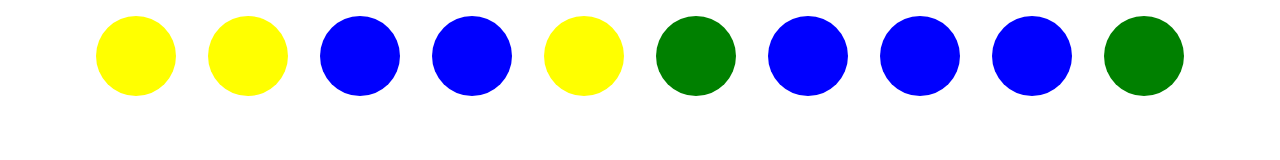
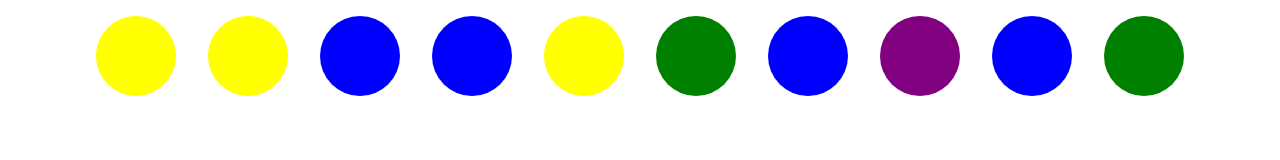
Before and after one commit to ernestomedinam/the-balls-repo, a plain HTML site: page index.html in a window 1280 px wide. Drawn offline with Linux system fonts and the light colour scheme.

Commit message:
add: purple balls

```diff
--- a/index.html
+++ b/index.html
@@ -15,7 +15,7 @@
         <div class="ball yellow"></div>
         <div class="ball green"></div>
         <div class="ball"></div>
-        <div class="ball"></div>
+        <div class="ball purple balls"></div>
         <div class="ball"></div>
         <div class="ball green"></div>
     </div>
--- a/styles.css
+++ b/styles.css
@@ -28,3 +28,6 @@ body {
 .green {
     background-color: green;
 }
+.purple {
+    background-color: purple;
+}
```
